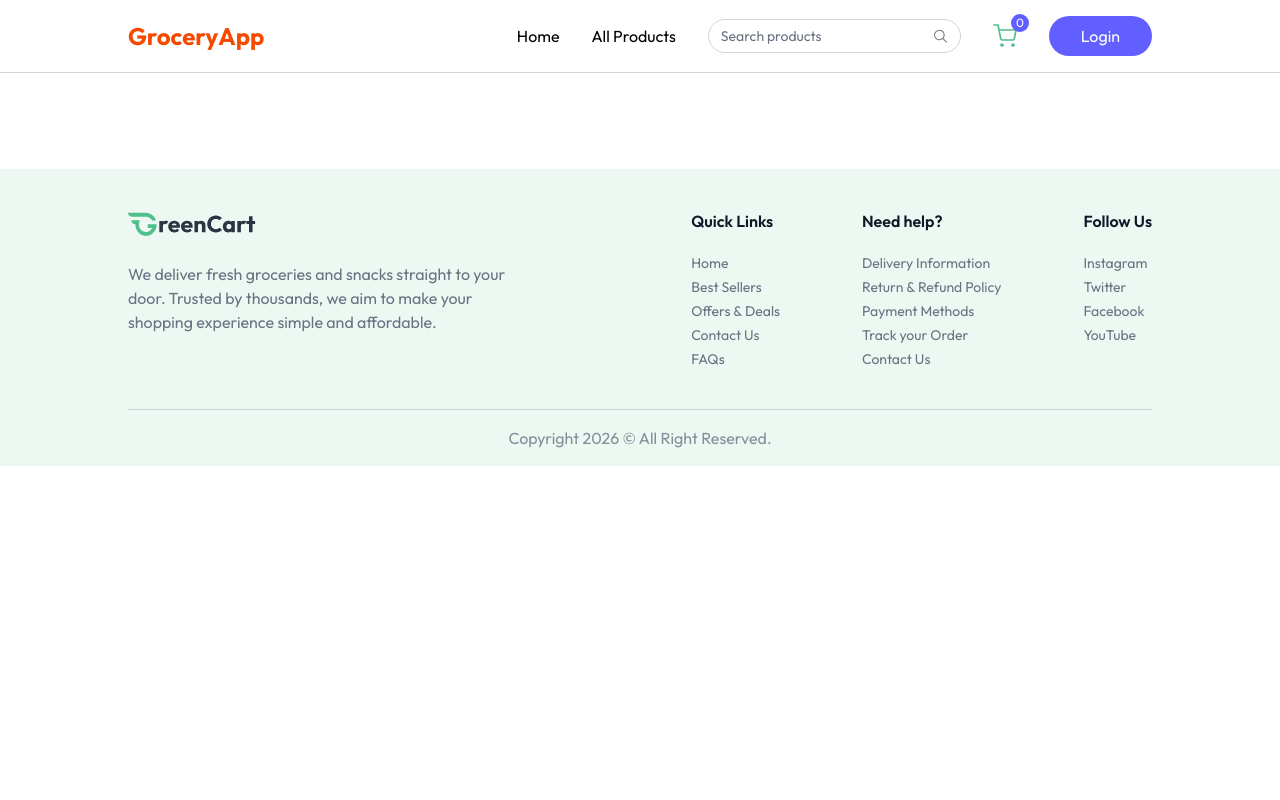
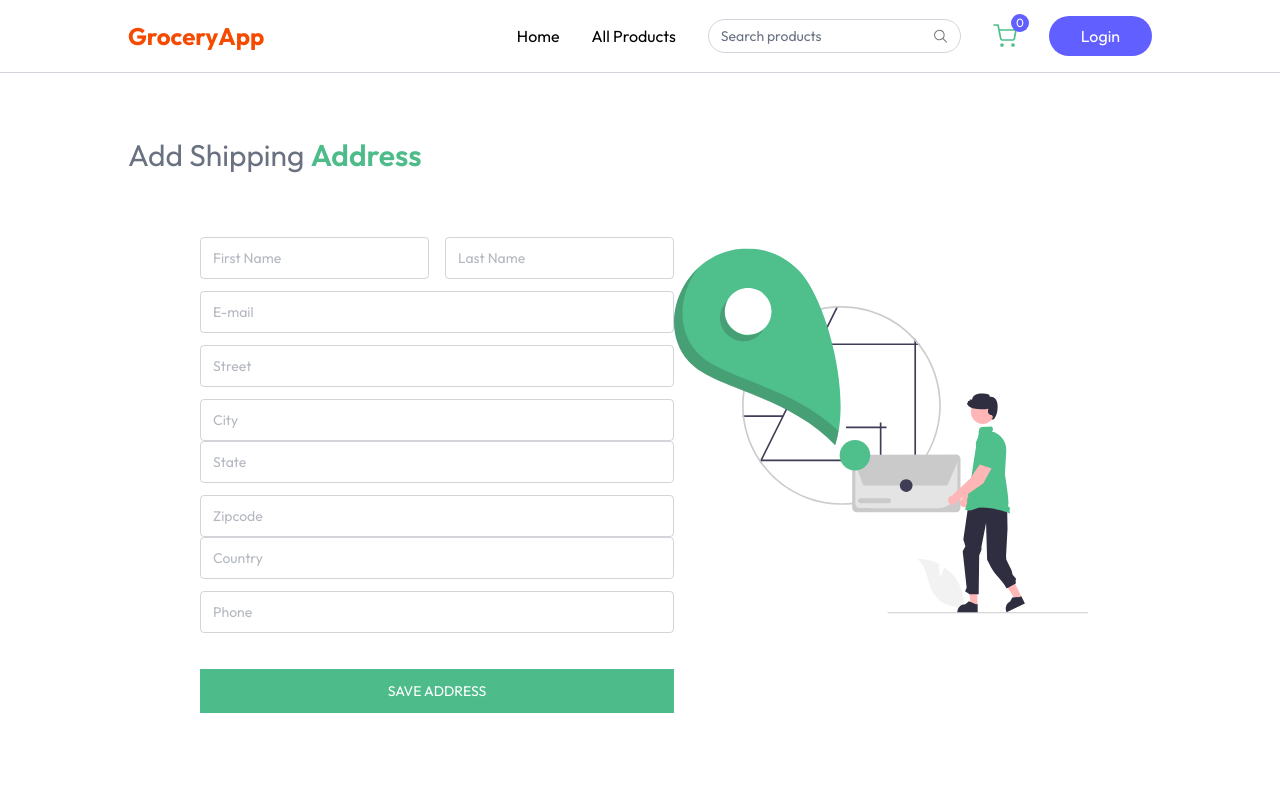
Before and after one commit to sumoksh1/GroceryApp, a React app in the folder Frontend/: page /add-address in a window 1280 px wide. Shown: the top 800 px of the page. Built offline with nearby package versions, Linux system fonts and the light colour scheme; the HTML template or start-up script is replaced by a standard one.

Commit message:
19 Sep updates

```diff
--- a/Frontend/src/App.jsx
+++ b/Frontend/src/App.jsx
@@ -10,6 +10,7 @@
 import ProductCategory from "./pages/ProductCategory";
 import { Toaster } from "react-hot-toast";
 import Footer from "./components/Footer";
+import AddAddress from "./pages/AddAddress";
 
 const App = () => {
   // const isSeller = useAppStore((state) => state.isSeller);
@@ -31,6 +32,8 @@
           <Route path="/products/:category/:id" element={<ProductDetails />} />
           <Route path="/cart" element={<Cart />} />
           <Route path="/my-orders" element={<MyOrders />} />
+          <Route path="/add-address" element={<AddAddress />} />
+
         </Routes>
       </div>
       {!isSellerPath && <Footer />}
--- /dev/null
+++ b/Frontend/src/pages/AddAddress.jsx
@@ -0,0 +1,141 @@
+import { useState } from "react";
+import { assets } from "../assets/assets";
+
+const InputField = ({ type, placeholder, name, handleChange, address }) => {
+    return (
+        <input
+            className="w-full px-3 py-2.5 border border-gray-500/30 rounded outline-none text-gray-500 focus:border-primary transition"
+            type={type}
+            placeholder={placeholder}
+            onChange={handleChange}
+            name={name}
+            value={address[name]}
+            required
+        />
+    );
+};
+
+const AddAddress = () => {
+    const [address, setAdresses] = useState({
+        firstName: "",
+        lastName: "",
+        email: "",
+        street: "",
+        city: "",
+        state: "",
+        zipcode: "",
+        country: "",
+        phone: "",
+    });
+
+    const handleChange = (e) => {
+        const { name, value } = e.target;
+        setAdresses((prevAddress) => ({
+            ...prevAddress,
+            [name]: value,
+        }));
+    };
+
+    const onSubmitHandler = async (e) => {
+        e.preventDefault();
+    };
+
+    return (
+        <div className="mt-16 pb-16">
+            <p className="text-2xl md:text-3xl text-gray-500">
+                Add Shipping{" "}
+                <span className="font-semibold text-primary">Address</span>
+            </p>
+            <div className="flex flex-col-reverse md:flex-row justify-between mt-10">
+                <div className="flex-1 max-w-md"></div>
+                <form
+                    onSubmit={onSubmitHandler}
+                    className="space-y-3 mt-6 text-sm"
+                >
+                    <div className="grid grid-cols-2 gap-4">
+                        <InputField
+                            type="text"
+                            placeholder="First Name"
+                            name="firstName"
+                            handleChange={handleChange}
+                            address={address}
+                        />
+                        <InputField
+                            type="text"
+                            placeholder="Last Name"
+                            name="lastName"
+                            handleChange={handleChange}
+                            address={address}
+                        />
+                    </div>
+                    <InputField
+                        type="email"
+                        placeholder="E-mail"
+                        name="email"
+                        handleChange={handleChange}
+                        address={address}
+                    />
+                    <InputField
+                        type="text"
+                        placeholder="Street"
+                        name="street"
+                        handleChange={handleChange}
+                        address={address}
+                    />
+                    <div>
+                        <InputField
+                            type="text"
+                            placeholder="City"
+                            name="city"
+                            handleChange={handleChange}
+                            address={address}
+                        />
+                        <InputField
+                            type="text"
+                            placeholder="State"
+                            name="state"
+                            handleChange={handleChange}
+                            address={address}
+                        />
+                    </div>
+                    <div>
+                        <InputField
+                            type="number"
+                            placeholder="Zipcode"
+                            name="zipcode"
+                            handleChange={handleChange}
+                            address={address}
+                        />
+                        <InputField
+                            type="text"
+                            placeholder="Country"
+                            name="country"
+                            handleChange={handleChange}
+                            address={address}
+                        />
+                    </div>
+                    <InputField
+                        type="number"
+                        placeholder="Phone"
+                        name="phone"
+                        handleChange={handleChange}
+                        address={address}
+                    />
+                    <button
+                        type="submit"
+                        className="w-full mt-6 bg-primary text-white py-3 hover:bg-primary-dull transition cursor-pointer uppercase"
+                    >
+                        Save Address
+                    </button>
+                </form>
+                <img
+                    className="md:mr-16 mb-16 md:mt-0"
+                    src={assets.add_address_iamge}
+                    alt="Add Address"
+                />
+            </div>
+        </div>
+    );
+};
+
+export default AddAddress;
--- a/Frontend/src/pages/Cart.jsx
+++ b/Frontend/src/pages/Cart.jsx
@@ -38,12 +38,12 @@
         }
     }, [products, cartItems]);
 
-    return (products.length > 0) && cartItems ? (
-      <div className="flex flex-col md:flex-row mt-16">
+    return products.length > 0 && cartItems ? (
+        <div className="flex flex-col md:flex-row mt-16">
             <div className="flex-1 max-w-4xl">
                 <h1 className="text-3xl font-medium mb-6">
                     Shopping Cart{" "}
-                    <span className="text-sm text-indigo-500">
+                    <span className="text-sm text-primary">
                         {getCartCount()} Items
                     </span>
                 </h1>
@@ -86,7 +86,16 @@
                                     </p>
                                     <div className="flex items-center">
                                         <p>Qty:</p>
-                                        <select className="outline-none">
+                                        <select
+                                            onChange={(e) =>
+                                                updateCartItem(
+                                                    product._id,
+                                                    Number(e.target.value),
+                                                )
+                                            }
+                                            value={cartItems[product._id]}
+                                            className="outline-none"
+                                        >
                                             {Array(
                                                 cartItems[product._id] > 9
                                                     ? cartItems[product._id]
@@ -111,11 +120,11 @@
                             {product.offerPrice * product.quantity}
                         </p>
                         <button
-                            onClick={() => removeFromCart()}
+                            onClick={() => removeFromCart(product._id)}
                             className="cursor-pointer mx-auto"
                         >
                             <img
-                                src={assets.refresh_icon}
+                                src={assets.remove_icon}
                                 alt="remove"
                                 className="inline-block w-6 h-6"
                             />
@@ -128,7 +137,7 @@
                         navigate("/products");
                         scrollTo(0, 0);
                     }}
-                    className="group cursor-pointer flex items-center mt-8 gap-2 text-indigo-500 font-medium"
+                    className="group cursor-pointer flex items-center mt-8 gap-2 text-primary font-medium"
                 >
                     <img
                         className="group-hover:-translate-x-1 transition"
@@ -157,7 +166,7 @@
                         </p>
                         <button
                             onClick={() => setShowAddress(!showAddress)}
-                            className="text-indigo-500 hover:underline cursor-pointer"
+                            className="text-primary hover:underline cursor-pointer"
                         >
                             Change
                         </button>
@@ -177,7 +186,7 @@
                                 ))}
                                 <p
                                     onClick={() => navigate("/add-address")}
-                                    className="text-indigo-500 text-center cursor-pointer p-2 hover:bg-indigo-500/10"
+                                    className="text-primary text-center cursor-pointer p-2 hover:bg-primary/10"
                                 >
                                     Add address
                                 </p>
@@ -230,7 +239,7 @@
 
                 <button
                     onClick={placeOrder}
-                    className="w-full py-3 mt-6 cursor-pointer bg-indigo-500 text-white font-medium hover:bg-indigo-600 transition"
+                    className="w-full py-3 mt-6 cursor-pointer bg-primary text-white font-medium hover:bg-primary-dull transition"
                 >
                     {paymentOption === "COD"
                         ? "Place Order"
```
